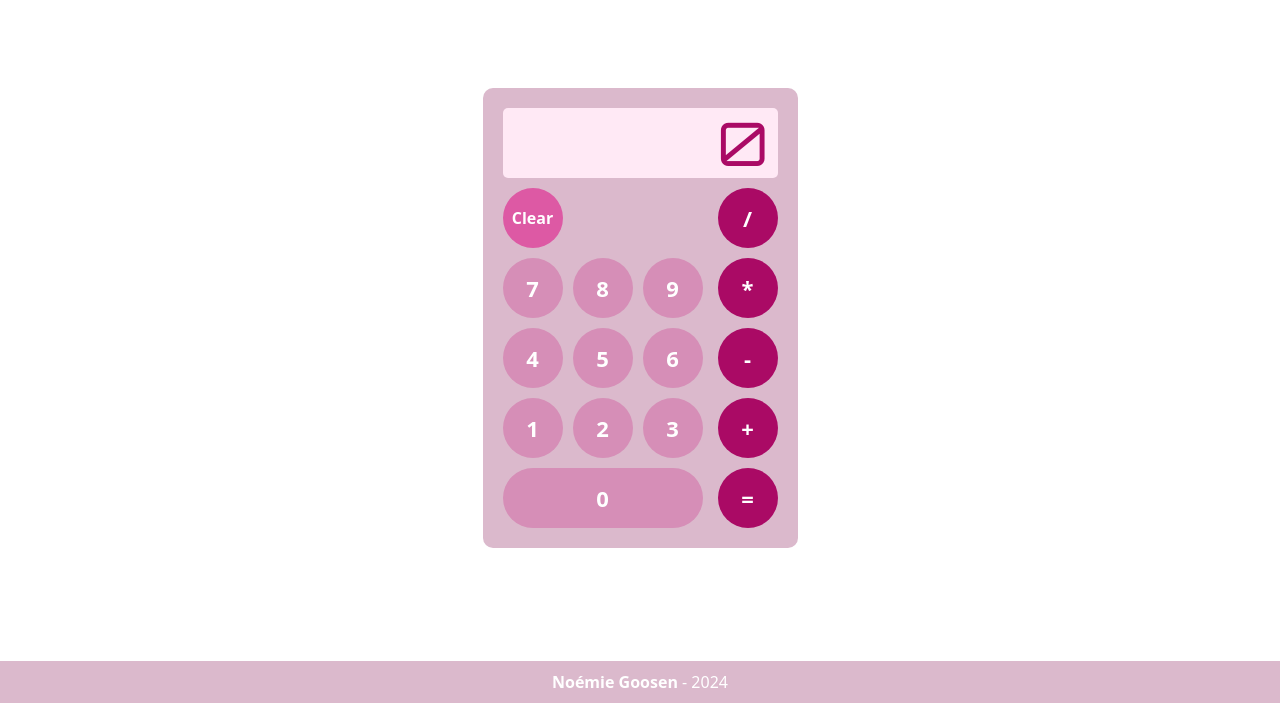
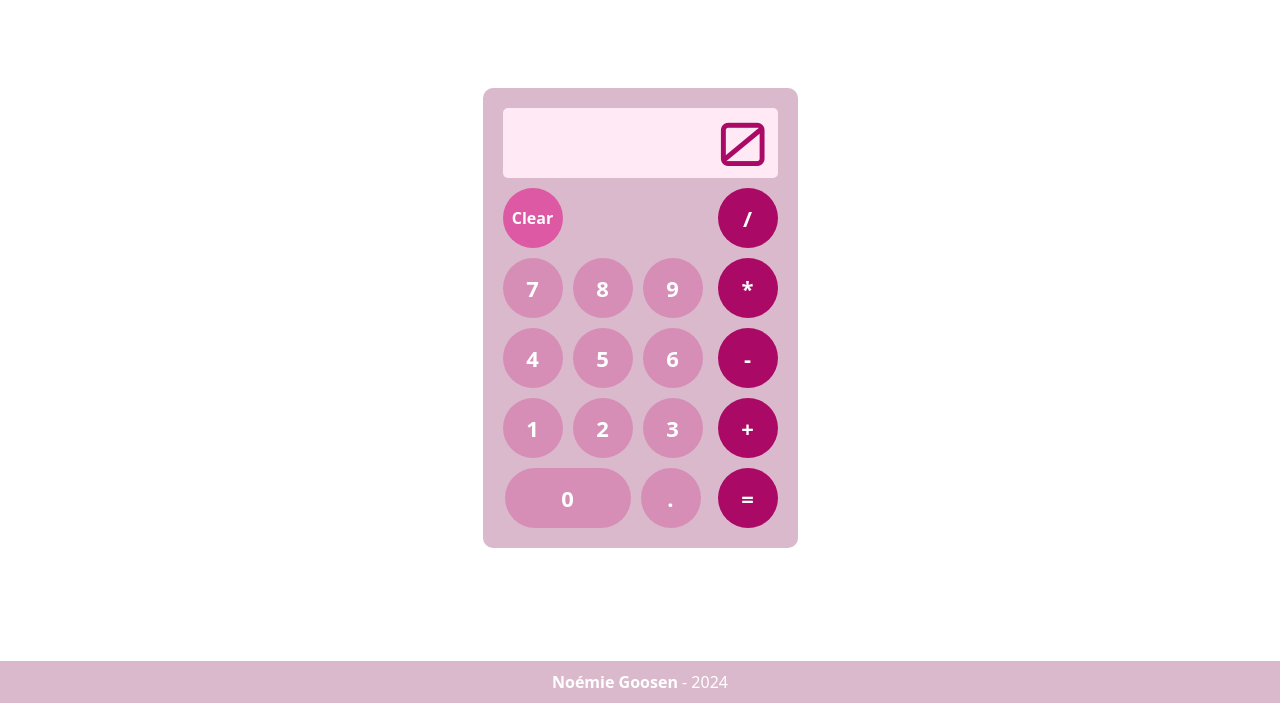
Before and after one commit to ngoosen/odin_calculator, a plain HTML site: page index.html in a window 1280 px wide. Shown: the part 97-800 px from the top of the page. Drawn offline with Linux system fonts and the light colour scheme.

Commit message:
feat: add decimal button

```diff
--- a/index.html
+++ b/index.html
@@ -42,6 +42,7 @@
         </div>
         <div class="row">
           <button>0</button>
+          <button>.</button>
         </div>
       </div>
 
--- a/style.css
+++ b/style.css
@@ -145,8 +145,8 @@ footer a:hover {
   justify-content: center;
 }
 
-.row:last-child button {
-  width: 100%;
+.row:last-child button:first-of-type {
+  width: 60%;
 }
 
 .operators {
```
